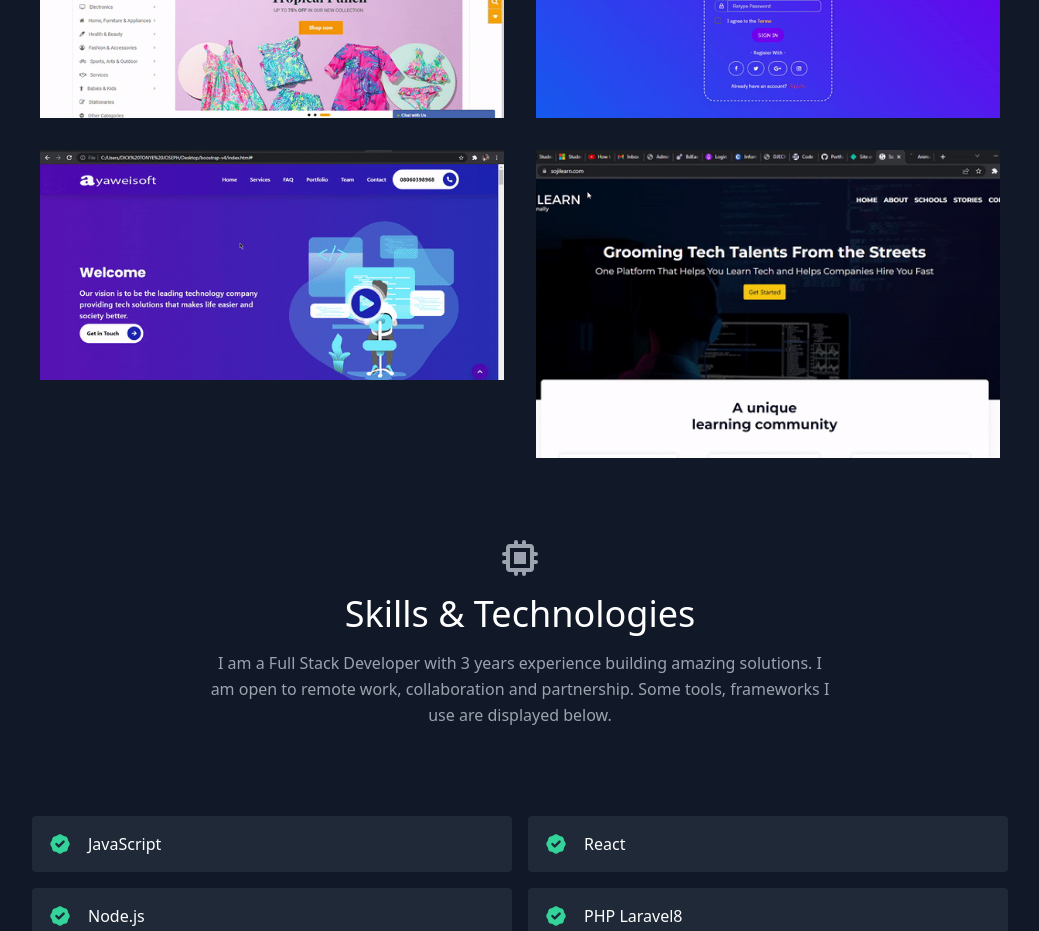
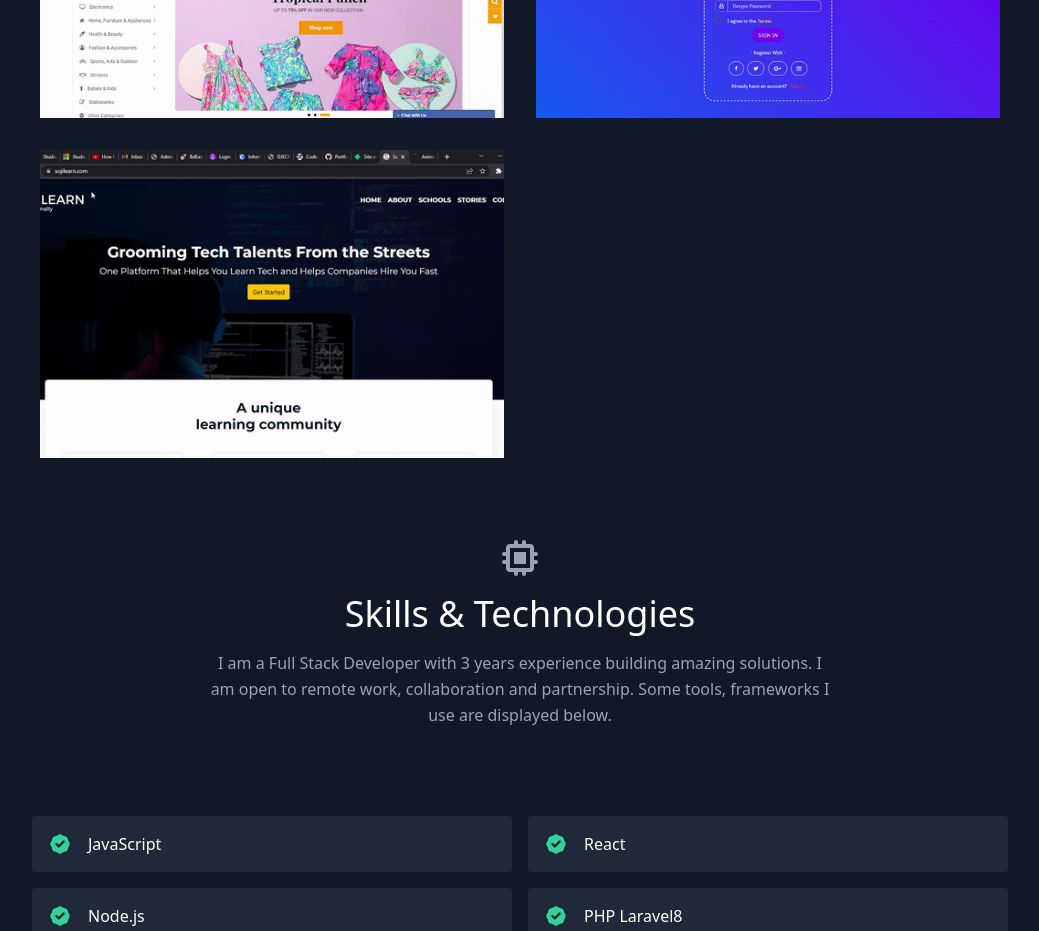
Before and after one commit to tonyedick/Portfolio, a React (Create React App) app: page / in a window 1280 px wide. Shown: the part 1380-2311 px from the top of the page, without its empty margins (120-1159 px from the left). Built offline with nearby package versions, Linux system fonts and the light colour scheme.

Commit message:
Update data.js

```diff
--- a/src/data.js
+++ b/src/data.js
@@ -30,14 +30,6 @@ export const projects = [
       "Built a full ERP software (school management system) for a school based in Port Harcourt. Redesigned the school website and added responsive dashboard using Material UI",
     image: "./project-3.gif",
     link: "https://eggheadsintlschool.com",
-  },
-   {
-    title: "Ayaweisoft",
-    subtitle: "Website Redesign",
-    description:
-      "A redesign of Ayaweisoft company website from an old website to a more responsive and interactive website using Bootstrap 5 and SASS",
-    image: "./project-6.gif",
-    link: "https://ayaweisoft.com",
   },
   {
     title: "Sojilearn - ongoing project",
```
